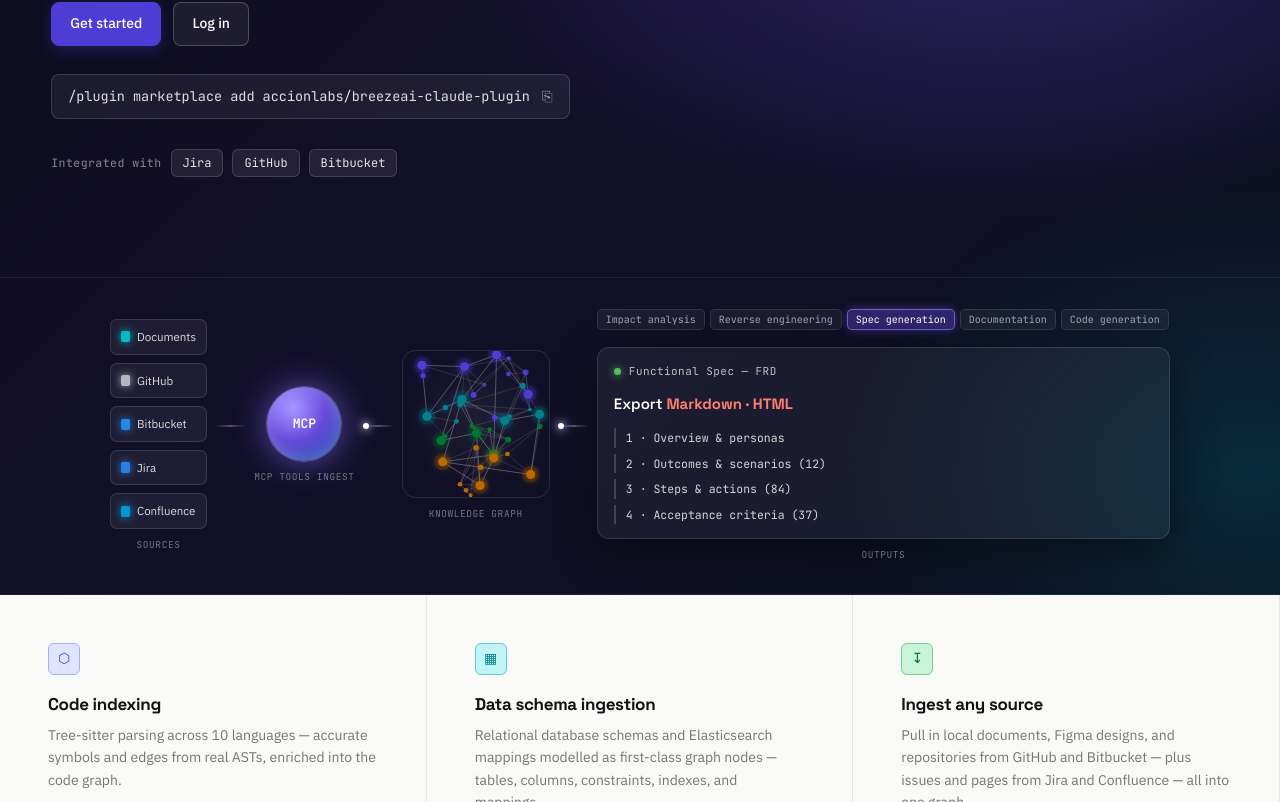
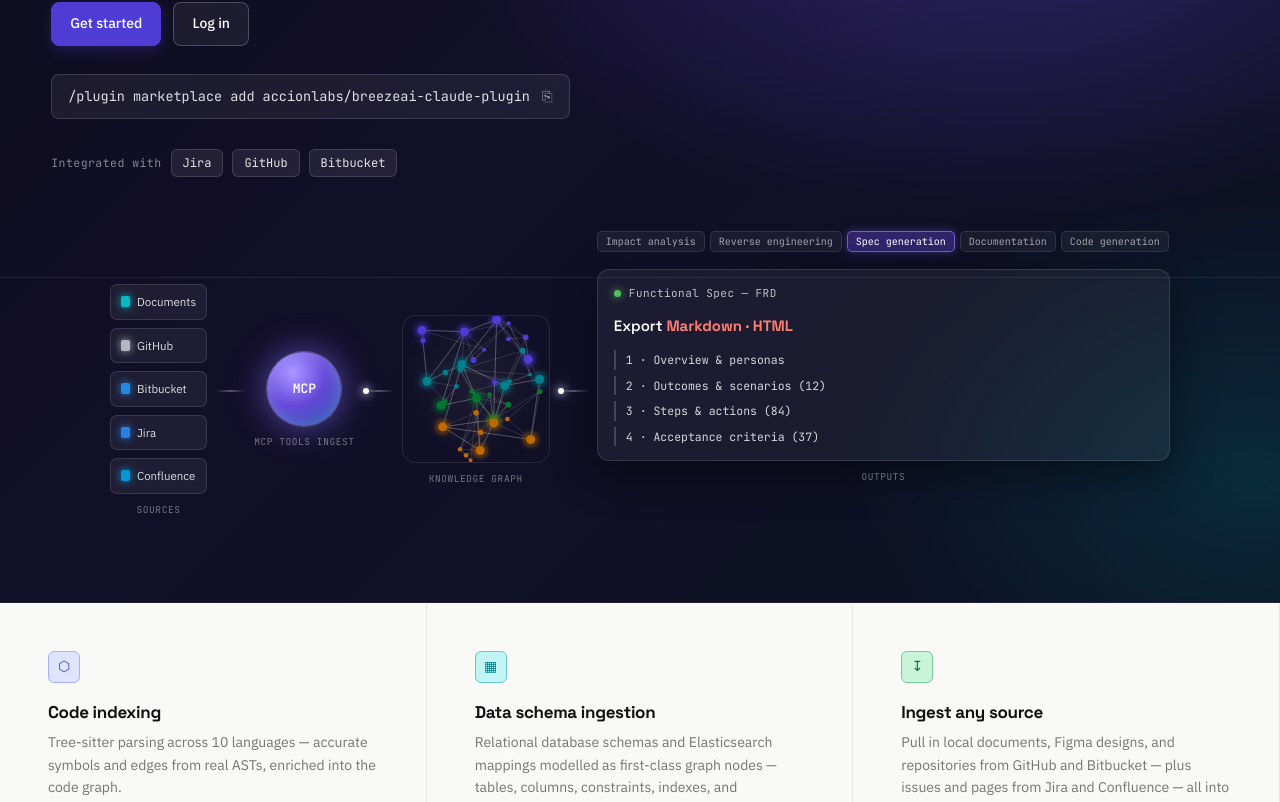
Before and after one commit to accionlabs/breeze-ai, a Next.js app: page / in a window 1280 px wide. Shown: the part 495-1297 px from the top of the page. Built offline with nearby package versions, Linux system fonts and the light colour scheme.

Commit message:
Color addition in the homepage and correcting the animation on the homepage

```diff
--- a/app/globals.css
+++ b/app/globals.css
@@ -187,7 +187,7 @@
 /* ── HERO ────────────────────────────────────────────────── */
 .hero {
   display: grid;
-  grid-template-columns: 1fr 1fr;
+  grid-template-columns: minmax(0, 1fr) minmax(0, 1fr);
   min-height: calc(100vh - var(--nav-h));
   border-bottom: 1px solid var(--border);
 }
@@ -279,7 +279,7 @@
 
 /* ── DARK HERO (impact-analysis flow) ─────────────────────── */
 .hero--dark {
-  grid-template-columns: 0.85fr 1.15fr;
+  grid-template-columns: minmax(0, 0.85fr) minmax(0, 1.15fr);
   color: #fff;
   border-bottom: 1px solid rgba(255,255,255,0.08);
   background:
@@ -311,14 +311,14 @@
 .hero__integrations-label { font-family: var(--mono); font-size: 11.5px; letter-spacing: 0.04em; color: rgba(255,255,255,0.5); }
 .hero__chip { font-family: var(--mono); font-size: 12px; color: rgba(255,255,255,0.88); background: rgba(255,255,255,0.08); border: 1px solid rgba(255,255,255,0.14); border-radius: 6px; padding: 3px 11px; }
 
-.hero__visual--flow { background: transparent; overflow: visible; display: flex; align-items: center; padding: clamp(16px, 2.4vw, 44px); }
+.hero__visual--flow { background: transparent; overflow: visible; display: flex; align-items: center; padding: clamp(4px, 1vw, 16px) clamp(16px, 2.4vw, 44px) clamp(16px, 2.4vw, 44px); }
 @media (max-width: 1380px) { .hero__visual--flow { border-top: 1px solid rgba(255,255,255,0.08); min-height: auto; } }
 
-.impact-flow { display: flex; align-items: center; gap: 8px; width: 100%; max-width: 1060px; margin-inline: auto; }
+.impact-flow { display: flex; align-items: center; gap: 8px; width: 100%; max-width: 1060px; margin-inline: auto; margin-top: -60px; }
 @media (max-width: 820px) { .impact-flow { flex-direction: column; align-items: stretch; gap: 18px; } }
 
 .flow-stage { display: flex; flex-direction: column; align-items: center; gap: 8px; flex: none; }
-.flow-stage--report { flex: 1 1 auto; min-width: 0; }
+.flow-stage--report { flex: 1 1 auto; min-width: 0; display: flex; flex-direction: column; justify-content: flex-start; min-height: 340px; }
 .flow-cap { font-family: var(--mono); font-size: 9.5px; letter-spacing: 0.06em; text-transform: uppercase; color: rgba(255,255,255,0.42); }
 
 .flow-graph { position: relative; width: 148px; height: 148px; border-radius: 14px; overflow: hidden; border: 1px solid rgba(255,255,255,0.1); background: radial-gradient(circle at 50% 45%, rgba(255,255,255,0.06), transparent 70%); }
@@ -350,7 +350,7 @@
 .flow-out--active { color: #fff; background: oklch(0.5 0.2 286 / 0.42); border-color: oklch(0.7 0.18 290 / 0.6); box-shadow: 0 0 10px oklch(0.6 0.2 286 / 0.4); }
 
 /* report-card variants for the cycling outputs */
-.flow-report { min-height: 188px; animation: flowfade 0.45s ease; }
+.flow-report { min-height: 0; animation: flowfade 0.45s ease; }
 @keyframes flowfade { from { opacity: 0; transform: translateY(5px); } to { opacity: 1; transform: none; } }
 .flow-report__dot--teal { background: oklch(0.7 0.15 200); box-shadow: 0 0 8px oklch(0.7 0.15 200); }
 .flow-report__dot--amber { background: oklch(0.72 0.16 75); box-shadow: 0 0 8px oklch(0.72 0.16 75); }
@@ -360,10 +360,10 @@
 .flow-report__risk--amber b { color: oklch(0.8 0.13 78); }
 .flow-doclines { list-style: none; margin: 12px 0 0; padding: 0; display: grid; gap: 6px; }
 .flow-doclines li { font-family: var(--mono); font-size: 11.5px; color: rgba(255,255,255,0.82); padding-left: 10px; border-left: 2px solid rgba(255,255,255,0.18); }
-.flow-code { margin: 12px 0 0; font-family: var(--mono); font-size: 11px; line-height: 1.55; color: oklch(0.85 0.09 150); background: rgba(0,0,0,0.28); border: 1px solid rgba(255,255,255,0.1); border-radius: 8px; padding: 10px 12px; white-space: pre; overflow-x: auto; }
+.flow-code::-webkit-scrollbar { height: 4px; } .flow-code::-webkit-scrollbar-track { background: transparent; } .flow-code::-webkit-scrollbar-thumb { background: rgba(255,255,255,0.15); border-radius: 4px; } .flow-code::-webkit-scrollbar-thumb:hover { background: rgba(255,255,255,0.28); } .flow-code { margin: 12px 0 0; min-width: 0; max-width: 100%; font-family: var(--mono); font-size: 11px; line-height: 1.55; color: oklch(0.85 0.09 150); background: rgba(0,0,0,0.28); border: 1px solid rgba(255,255,255,0.1); border-radius: 8px; padding: 10px 12px; white-space: pre; overflow-x: auto; }
 @keyframes flowpulse { 0% { left: 0; opacity: 0; } 12% { opacity: 1; } 88% { opacity: 1; } 100% { left: 100%; opacity: 0; } }
 
-.flow-report { width: 100%; background: rgba(255,255,255,0.05); border: 1px solid rgba(255,255,255,0.12); border-radius: 12px; padding: 14px 16px; box-shadow: 0 12px 44px rgba(0,0,0,0.45); }
+.flow-report { width: 100%; min-width: 0; overflow: hidden; background: rgba(255,255,255,0.05); border: 1px solid rgba(255,255,255,0.12); border-radius: 12px; padding: 14px 16px; box-shadow: 0 12px 44px rgba(0,0,0,0.45); }
 .flow-report__head { display: flex; align-items: center; gap: 8px; font-family: var(--mono); font-size: 11px; letter-spacing: 0.04em; color: rgba(255,255,255,0.72); }
 .flow-report__dot { width: 7px; height: 7px; border-radius: 50%; background: oklch(0.72 0.17 145); box-shadow: 0 0 8px oklch(0.72 0.17 145); }
 .flow-report__risk { margin-top: 10px; font-family: var(--display); font-weight: 600; font-size: 15px; color: #fff; }
@@ -374,7 +374,7 @@
 .flow-report__rows dd { margin: 0; font-size: 12.5px; color: rgba(255,255,255,0.9); }
 .flow-report__trace { margin-top: 12px; padding-top: 10px; border-top: 1px solid rgba(255,255,255,0.1); }
 .flow-report__tracelabel { display: block; font-family: var(--mono); font-size: 9px; text-transform: uppercase; letter-spacing: 0.05em; color: rgba(255,255,255,0.45); margin-bottom: 4px; }
-.flow-report__trace code { font-family: var(--mono); font-size: 11px; line-height: 1.5; color: rgba(255,255,255,0.82); word-break: break-word; }
+.flow-report__trace code { font-family: var(--mono); font-size: 11px; line-height: 1.5; color: rgba(255,255,255,0.82); word-break: break-word; background: transparent; border: none; padding: 0; }
 #graph-canvas {
   position: absolute;
   inset: 0;
```
